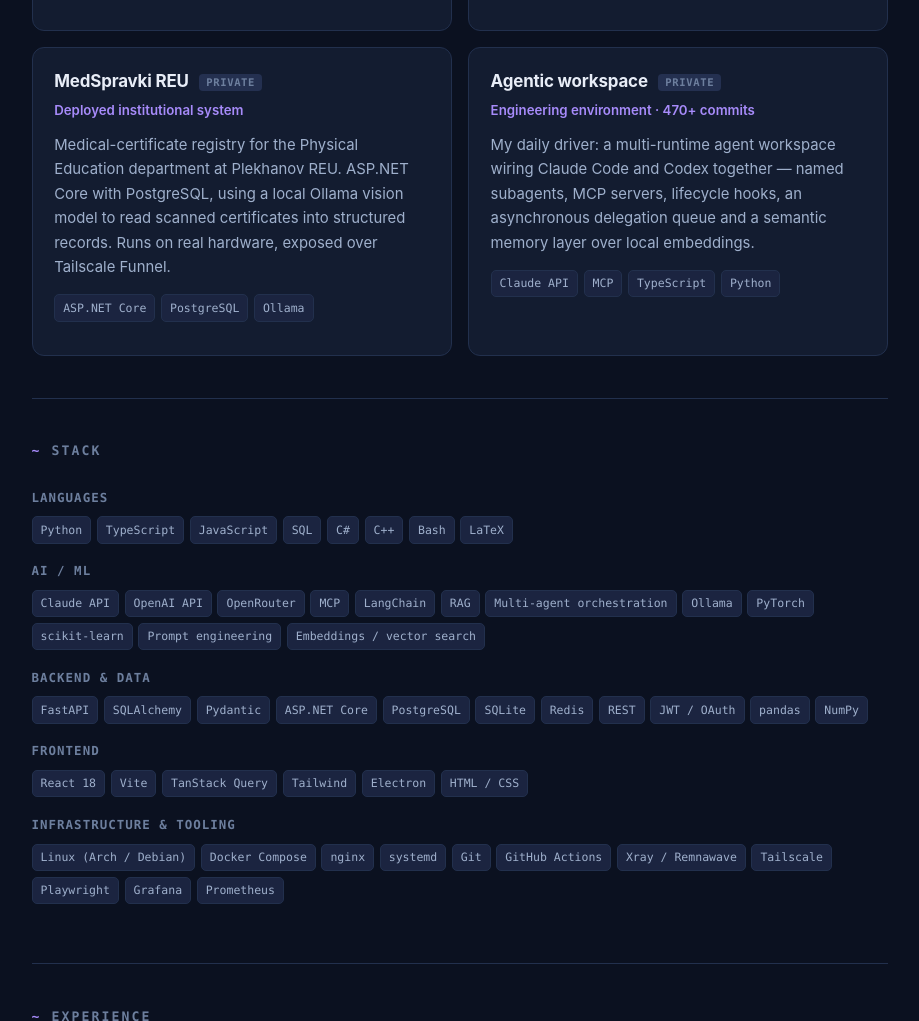
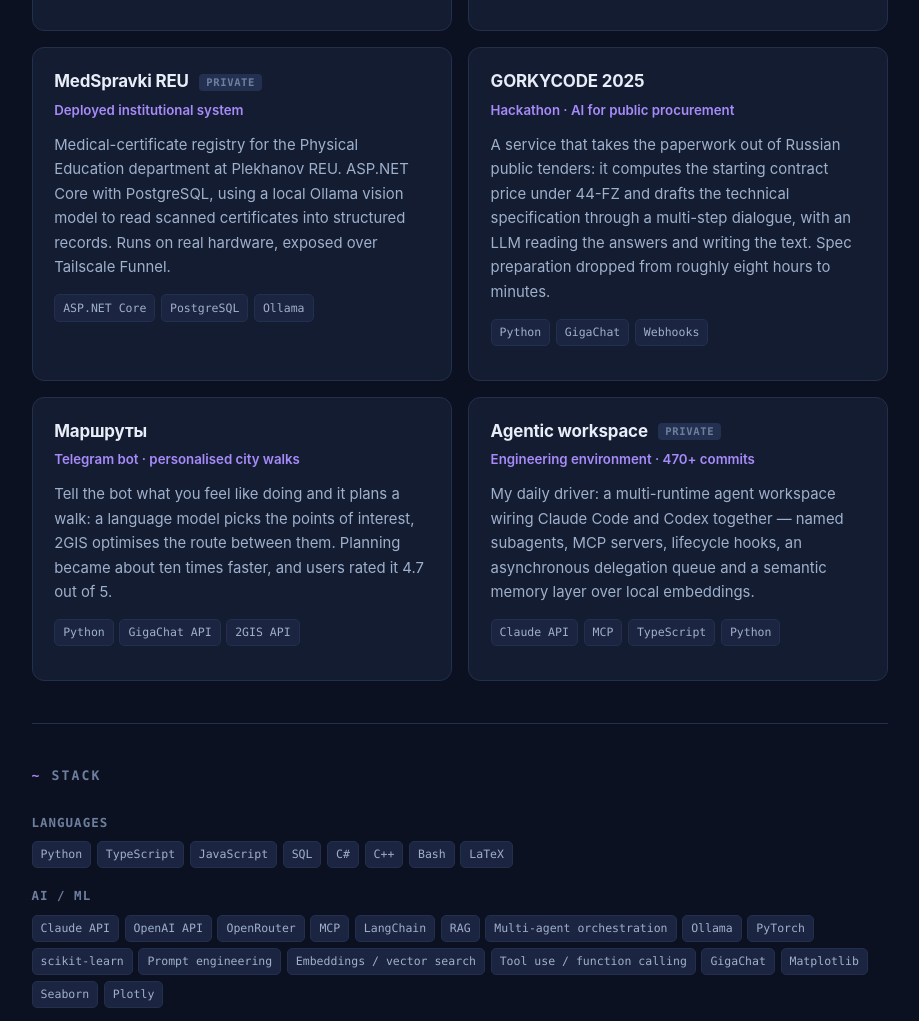
Before and after one commit to Archangel-gabri/Archangel-gabri.github.io, a plain HTML site: page index.html in a window 1280 px wide. Shown: the part 1244-2265 px from the top of the page, without its empty margins (180-1099 px from the left). Drawn offline with Linux system fonts and the light colour scheme.

Commit message:
feat: add GORKYCODE and Маршруты, widen the AI stack

```diff
--- a/index.html
+++ b/index.html
@@ -237,6 +237,29 @@
     </article>
 
     <article class="card">
+      <h3>GORKYCODE 2025</h3>
+      <p class="meta">Hackathon · AI for public procurement</p>
+      <p>
+        A service that takes the paperwork out of Russian public tenders: it computes the starting
+        contract price under 44-FZ and drafts the technical specification through a multi-step dialogue,
+        with an LLM reading the answers and writing the text. Spec preparation dropped from roughly
+        eight hours to minutes.
+      </p>
+      <div class="tags"><span class="tag">Python</span><span class="tag">GigaChat</span><span class="tag">Webhooks</span></div>
+    </article>
+
+    <article class="card">
+      <h3>Маршруты</h3>
+      <p class="meta">Telegram bot · personalised city walks</p>
+      <p>
+        Tell the bot what you feel like doing and it plans a walk: a language model picks the points of
+        interest, 2GIS optimises the route between them. Planning became about ten times faster, and
+        users rated it 4.7 out of 5.
+      </p>
+      <div class="tags"><span class="tag">Python</span><span class="tag">GigaChat API</span><span class="tag">2GIS API</span></div>
+    </article>
+
+    <article class="card">
       <h3>Agentic workspace <span class="pill">private</span></h3>
       <p class="meta">Engineering environment · 470+ commits</p>
       <p>
@@ -269,7 +292,8 @@
       <span class="tag">MCP</span><span class="tag">LangChain</span><span class="tag">RAG</span>
       <span class="tag">Multi-agent orchestration</span><span class="tag">Ollama</span>
       <span class="tag">PyTorch</span><span class="tag">scikit-learn</span><span class="tag">Prompt engineering</span>
-      <span class="tag">Embeddings / vector search</span>
+      <span class="tag">Embeddings / vector search</span><span class="tag">Tool use / function calling</span>
+      <span class="tag">GigaChat</span><span class="tag">Matplotlib</span><span class="tag">Seaborn</span><span class="tag">Plotly</span>
     </div>
   </div>
 
```
Also changed, not shown: 1 other file.
